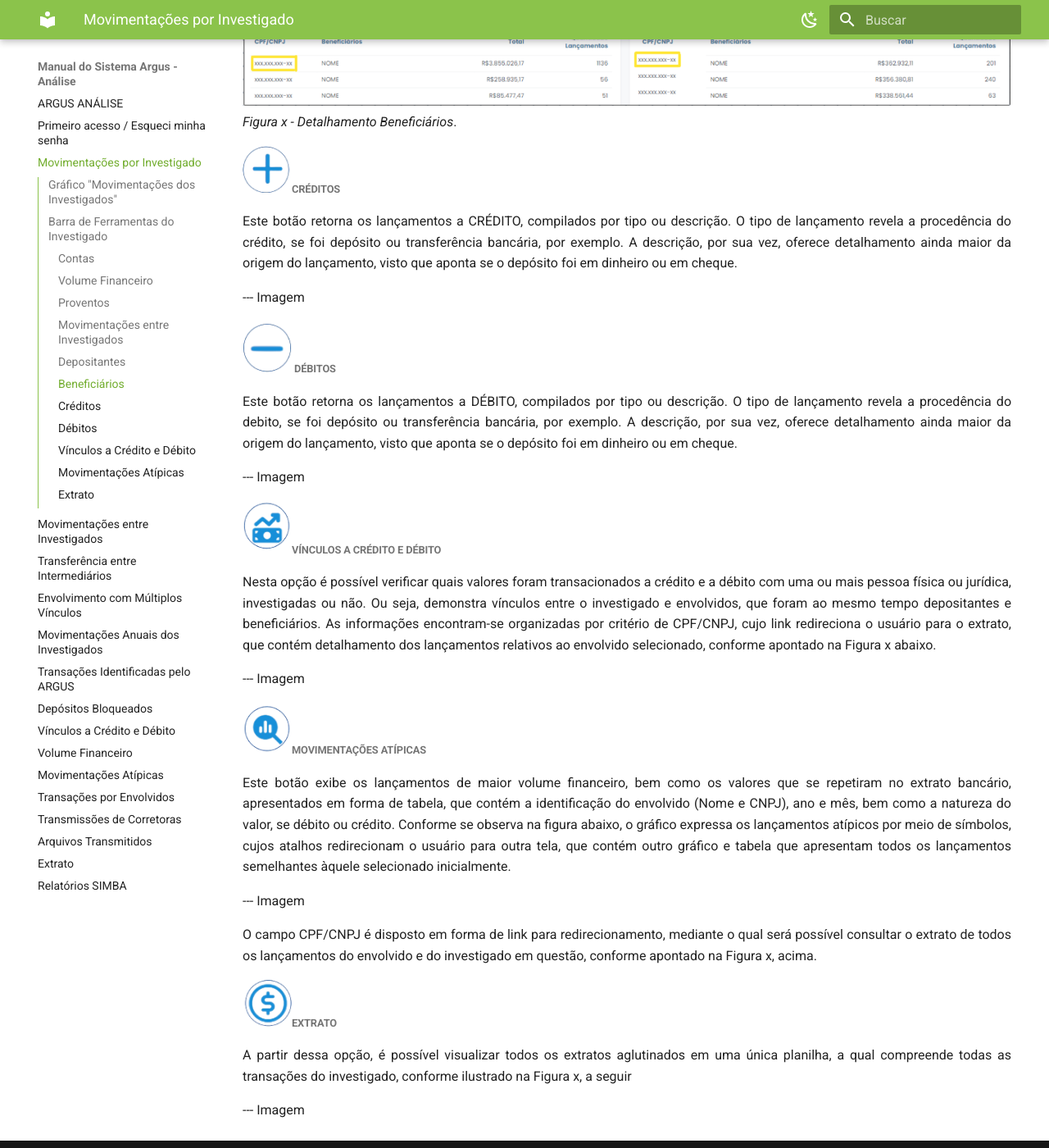
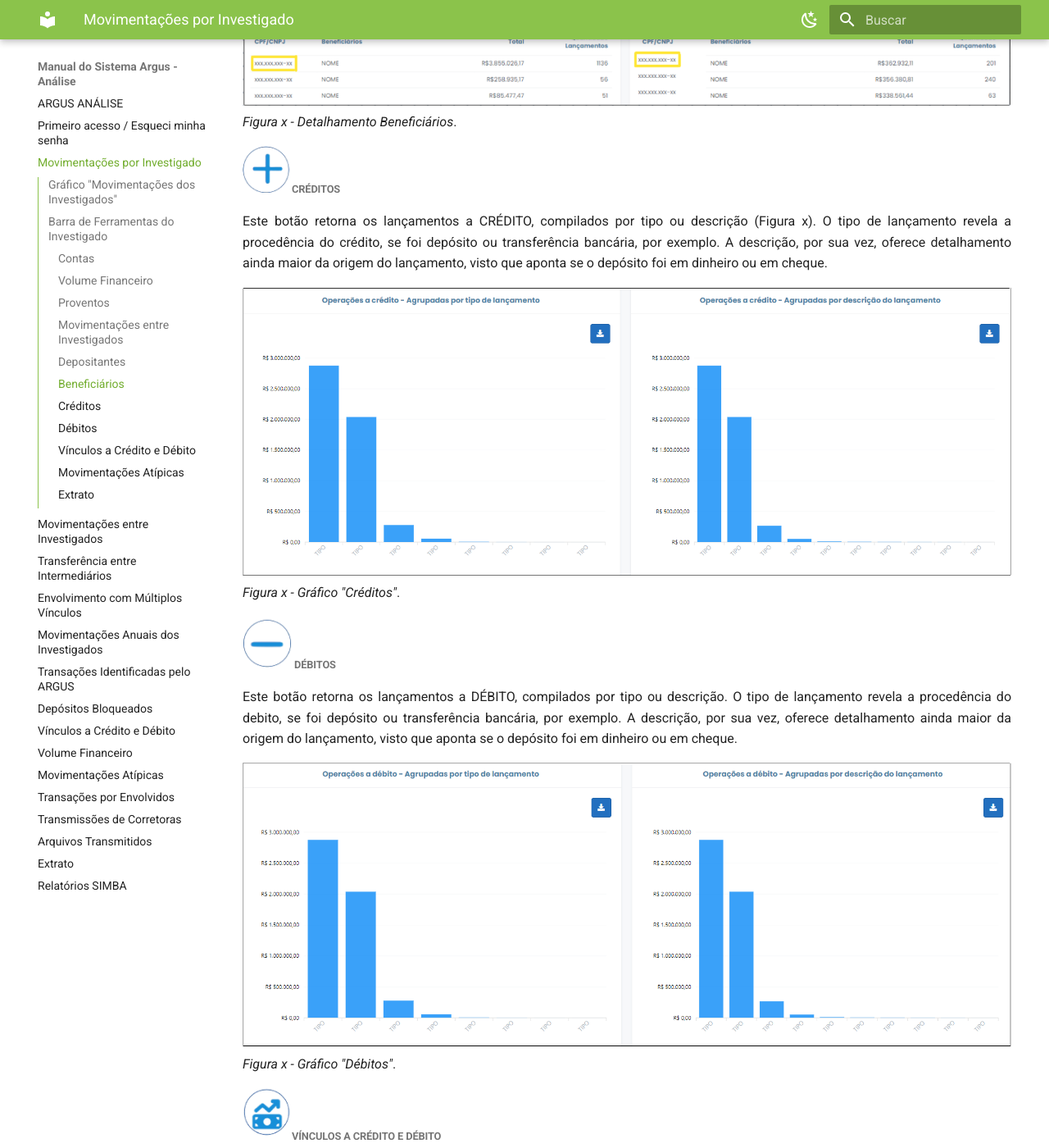
Before and after one commit to PGJM-SPAI/Manual_ARGUS_An-lise, an MkDocs documentation site: the page built from docs/Página02.md, in a window 1280 px wide and 1400 px high, scrolled down 6292 px. Shown: the whole window at 82% size. Built offline with MkDocs 1.6.1 and Material for MkDocs 9.7.7, drawn with Linux system fonts in a browser that asks for light colours; some of the changed text lies outside the part shown.

```diff
--- a/docs/Página02.md
+++ b/docs/Página02.md
@@ -74,30 +74,35 @@
 
 
 ##### <img src="../img/CircleCréditos.png" height="60px" width="60px">Créditos <br>
-<p style="text-align: justify;">Este botão retorna os lançamentos a CRÉDITO, compilados por tipo ou descrição. O tipo de lançamento revela a procedência do crédito, se foi depósito ou
+<p style="text-align: justify;">Este botão retorna os lançamentos a CRÉDITO, compilados por tipo ou descrição (Figura x). O tipo de lançamento revela a procedência do crédito, se foi depósito ou
 transferência bancária, por exemplo. A descrição, por sua vez, oferece detalhamento ainda maior da origem do lançamento, visto que aponta se o depósito foi em dinheiro ou em cheque.</p>
 
---- Imagem
+![](img/OperaçõesCredito.png)<br>
+*Figura x - Gráfico "Créditos"*. <br>
 
 ##### <img src="../img/CircleDébitos.png" height="60px" width="60px"> Débitos<br>
 <p style="text-align: justify;">Este botão retorna os lançamentos a DÉBITO, compilados por tipo ou descrição. O tipo de lançamento revela a procedência do debito, se foi depósito ou transferência bancária, por exemplo. A descrição, por sua vez, oferece detalhamento ainda maior da origem do lançamento, visto que aponta se o depósito foi em dinheiro ou em cheque.</p>
 
---- Imagem
+![](img/OperaçõesDébito.png)<br>
+*Figura x - Gráfico "Débitos"*. <br>
 
 ##### <img src="../img/CircleVínculos.png" height="60px" width="60px">Vínculos a Crédito e Débito<br>
 <p style="text-align: justify;">Nesta opção é possível verificar quais valores foram transacionados a crédito e a débito com uma ou mais pessoa física ou jurídica, investigadas ou não. Ou seja, demonstra vínculos entre o investigado e envolvidos, que foram ao mesmo tempo depositantes e beneficiários. As informações encontram-se organizadas por critério de CPF/CNPJ, cujo link redireciona o usuário para o extrato, que contém detalhamento dos lançamentos relativos ao envolvido selecionado, conforme apontado na Figura x abaixo.</p>
 
---- Imagem
+![](img/VinculoCeD.png)<br>
+*Figura x - Depositantes e Beneficiários*. <br>
 
 ##### <img src="../img/CircleMovimentações.png" height="60px" width="60px">Movimentações Atípicas<br>
 <p style="text-align: justify;">Este botão exibe os lançamentos de maior volume financeiro, bem como os valores que se repetiram no extrato bancário, apresentados em forma de tabela, que contém a identificação do envolvido (Nome e CNPJ), ano e mês, bem como a natureza do valor, se débito ou crédito. Conforme se observa na figura abaixo, o gráfico expressa os lançamentos atípicos por meio de símbolos, cujos atalhos redirecionam o usuário para outra tela, que contém outro gráfico e tabela que apresentam todos os lançamentos semelhantes àquele selecionado inicialmente. </p>
 
---- Imagem
+![](img/Atípicas.png)<br>
+*Figura x - Gráfico de Movimentações Atípicas*. <br>
 
 <p style="text-align: justify;">O campo CPF/CNPJ é disposto em forma de link para redirecionamento, mediante o qual será possível consultar o extrato de todos os lançamentos do envolvido e do investigado em questão, conforme apontado na Figura x, acima. </p>>
 
 ##### <img src="../img/CircleExtratos.png" height="60px" width="60px">Extrato<br>
 
-<p style="text-align: justify;">A partir dessa opção, é possível visualizar todos os extratos aglutinados em uma única planilha, a qual compreende todas as transações do investigado, conforme ilustrado na Figura x, a seguir</p>>
+<p style="text-align: justify;">A partir dessa opção, é possível visualizar todos os extratos aglutinados em uma única planilha, a qual compreende todas as transações do investigado, conforme ilustrado na Figura x, a seguir. É possível exportar a planilha para Excel clicando no botão <img src="../img/Download.png" width="30px">.</p>>
 
---- Imagem
+![](img/ExtratoBarra.png)<br>
+*Figura x - Extrato*. <br>
```
Also changed, not shown: docs/Página03.md (+9 -0 lines), docs/img/Atípicas.png (added), docs/img/ExtratoBarra.png (added), docs/img/OperaçõesCredito.png (added), docs/img/OperaçõesDébito.png (added), docs/img/VinculoCeD.png (added).
